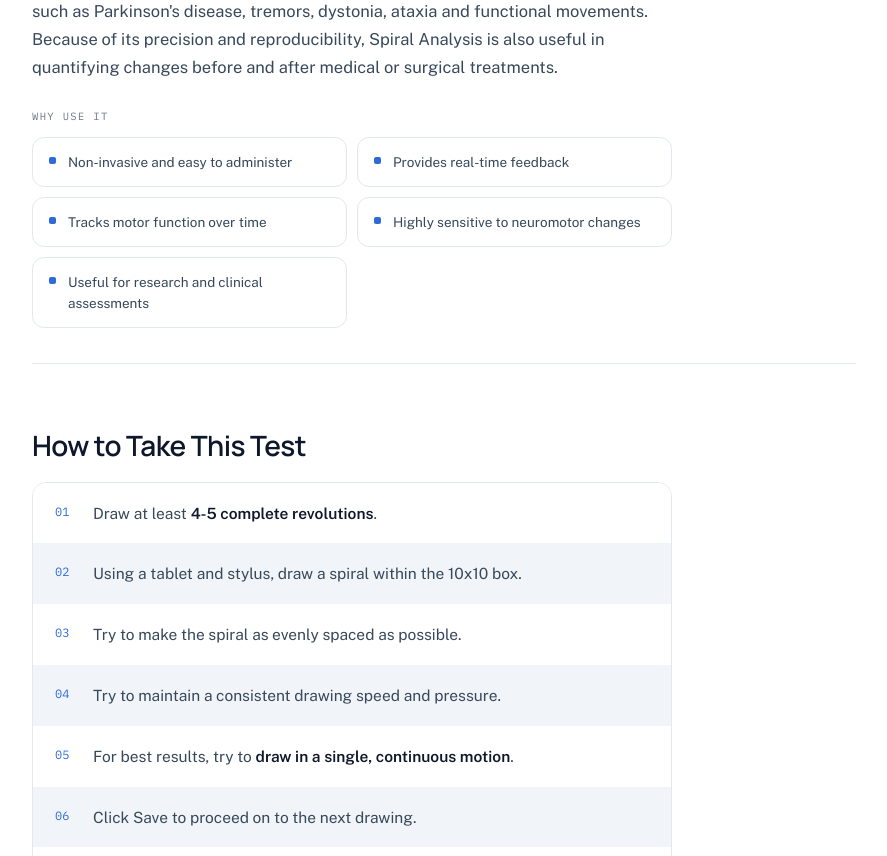
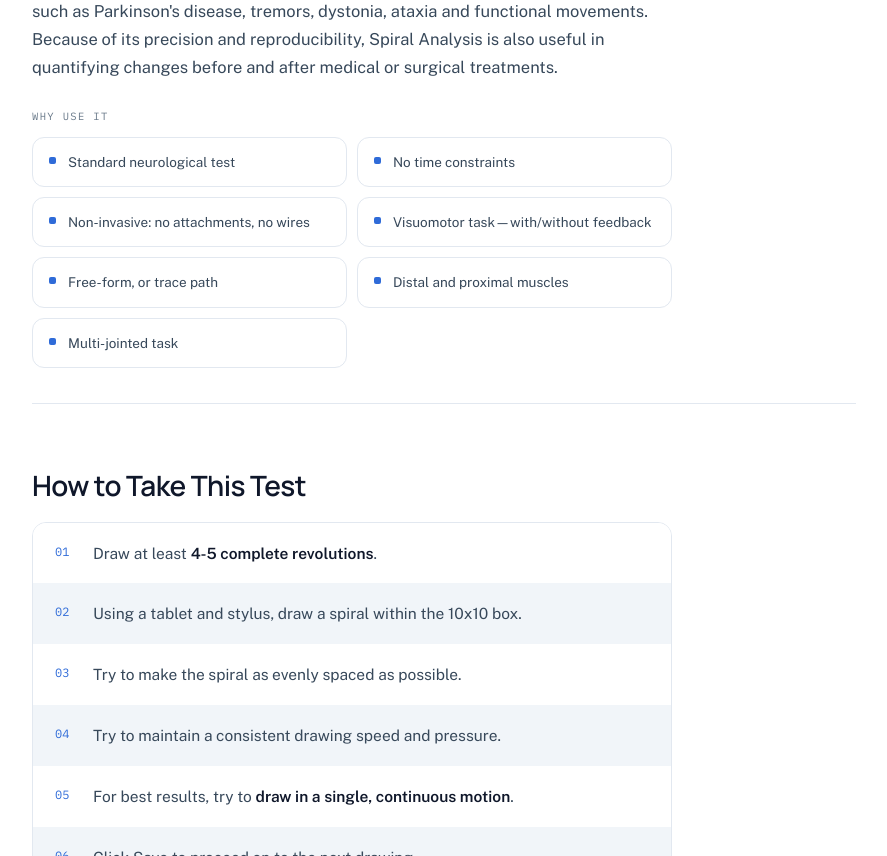
Before and after one commit to Barnard-PL-Labs/NextSpiralAnalysis, a Next.js app: page /instruction in a window 1280 px wide. Shown: the part 680-1536 px from the top of the page, without its empty margins (68-955 px from the left). Built offline with nearby package versions, Linux system fonts and the light colour scheme; no server answers.

Commit message:
take test easier to see and fixed why spiral analysis part

```diff
--- a/src/app/instruction/page.jsx
+++ b/src/app/instruction/page.jsx
@@ -96,11 +96,13 @@ export default function DirectionsPage() {
               <p className={styles.cardGroupLabel}>Why use it</p>
               <div className={styles.benefitGrid}>
                 {[
-                  "Non-invasive and easy to administer",
-                  "Provides real-time feedback",
-                  "Tracks motor function over time",
-                  "Highly sensitive to neuromotor changes",
-                  "Useful for research and clinical assessments",
+                  "Standard neurological test",
+                  "No time constraints",
+                  "Non-invasive: no attachments, no wires",
+                  "Visuomotor task—with/without feedback",
+                  "Free-form, or trace path",
+                  "Distal and proximal muscles",
+                  "Multi-jointed task",
                 ].map((text) => (
                   <div key={text} className={styles.benefitCard}>
                     <div className={styles.bullet} />
--- a/src/components/Header.jsx
+++ b/src/components/Header.jsx
@@ -160,9 +160,9 @@ export default function Header() {
 
               <Link href="/machine" style={{ textDecoration: "none" }}>
                 <button
-                  style={{ background: "#1E40AF", border: "none", borderRadius: "9px", padding: "9px 20px", cursor: "pointer", fontFamily: "var(--font-sans)", fontSize: "13.5px", fontWeight: 600, color: "#fff", transition: "background 0.15s ease" }}
-                  onMouseEnter={e => e.currentTarget.style.background = "#1634A0"}
-                  onMouseLeave={e => e.currentTarget.style.background = "#1E40AF"}
+                  style={{ background: "#1E40AF", border: "none", borderRadius: "9px", padding: "9px 20px", cursor: "pointer", fontFamily: "var(--font-sans)", fontSize: "13.5px", fontWeight: 600, color: "#fff", boxShadow: "0 4px 14px -4px rgba(30,64,175,0.5)", transition: "background 0.18s ease, box-shadow 0.18s ease, transform 0.18s ease" }}
+                  onMouseEnter={e => { e.currentTarget.style.background = "#1634A0"; e.currentTarget.style.boxShadow = "0 8px 20px -6px rgba(30,64,175,0.7)"; e.currentTarget.style.transform = "translateY(-2px)"; }}
+                  onMouseLeave={e => { e.currentTarget.style.background = "#1E40AF"; e.currentTarget.style.boxShadow = "0 4px 14px -4px rgba(30,64,175,0.5)"; e.currentTarget.style.transform = "translateY(0)"; }}
                 >Start Test</button>
               </Link>
             </div>
```
